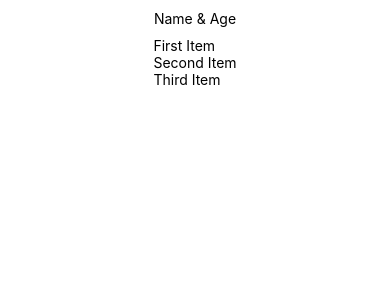
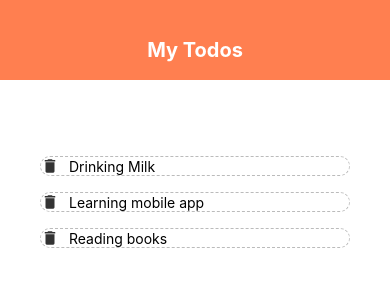
Before and after one commit to rakeshdr543/react-native-tutorial, a React Native app: screen / in a window 390 px wide. Shown: the top 300 px of the page. Built offline with nearby package versions, Linux system fonts and the light colour scheme.

Commit message:
Added todo layout

```diff
--- a/App.js
+++ b/App.js
@@ -1,22 +1,29 @@
 import { StatusBar } from 'expo-status-bar';
 import React, {useState} from 'react';
-import {Button, FlatList, ScrollView, StyleSheet, Text, TextInput, View} from 'react-native';
+import {Button, FlatList, ScrollView, StyleSheet, Text, TextInput, TouchableOpacity, View} from 'react-native';
+import Header from "./components/Header";
+import TodoItem from "./components/TodoItem";
 
 export default function App() {
-  const DATA = [
+  const [todos,setTodos]=useState([
     {
-      id: 'bd7acbea-c1b1-46c2-aed5-3ad53abb28ba',
-      title: 'First Item',
+      key: 'bd7acbea-c1b1-46c2-aed5-3ad53abb28ba',
+      title: 'Drinking Milk',
     },
     {
-      id: '3ac68afc-c605-48d3-a4f8-fbd91aa97f63',
-      title: 'Second Item',
+      key: '3ac68afc-c605-48d3-a4f8-fbd91aa97f63',
+      title: 'Learning mobile app',
     },
     {
-      id: '58694a0f-3da1-471f-bd96-145571e29d72',
-      title: 'Third Item',
+      key: '58694a0f-3da1-471f-bd96-145571e29d72',
+      title: 'Reading books',
     },
-  ];
+  ])
+
+  const pressHandler=id=>{
+    const newList=todos.filter((item)=>item.key!==id)
+    setTodos(newList)
+  }
 
   const Item = ({ title }) => (
       <View style={styles.item}>
@@ -24,18 +31,19 @@ export default function App() {
       </View>
   );
   const renderItem = ({ item }) => (
-      <Item title={item.title} />
+      <TodoItem item={item} pressHandler={pressHandler} />
   );
   return (
     <View style={styles.container}>
-      <View style={styles.header}>
-        <Text>Name & Age</Text>
+      <Header />
+      <View style={styles.content}>
+        <View style={styles.list}>
+        <FlatList
+            data={todos}
+            renderItem={renderItem}
+        />
+        </View>
       </View>
-      <FlatList
-          data={DATA}
-          renderItem={renderItem}
-          keyExtractor={item => item.id}
-      />
     </View>
   );
 }
@@ -43,18 +51,14 @@ export default function App() {
 const styles = StyleSheet.create({
   container: {
     flex: 1,
-    backgroundColor: '#fff',
-    alignItems: 'center',
-    justifyContent: 'center',
+    backgroundColor: '#fff'
   },
-  header:{
-    padding:10
+  content:{
+    padding: 40,
+    flex:1
   },
-  body:{
-    padding:1.5,
-      borderWidth:2,
-      backgroundColor: 'pink',
-      height:50,
-      margin:5
+  list:{
+    marginTop:20,
+    flex:1
   }
 });
--- /dev/null
+++ b/components/Header.js
@@ -0,0 +1,25 @@
+import React from 'react';
+import {StyleSheet, Text, View} from 'react-native';
+
+export default function Header() {
+
+    return (
+            <View style={styles.header}>
+                <Text style={styles.headerText}>My Todos</Text>
+            </View>
+    );
+}
+
+const styles = StyleSheet.create({
+    header:{
+        paddingTop:38,
+        backgroundColor:'coral',
+        height:80,
+    },
+    headerText:{
+        color:'#fff',
+        fontSize:20,
+        textAlign:'center',
+        fontWeight:'bold'
+    }
+});
--- /dev/null
+++ b/components/TodoItem.js
@@ -0,0 +1,30 @@
+import React  from 'react';
+import {StyleSheet, Text,  TouchableOpacity, View} from 'react-native';
+import { MaterialIcons } from '@expo/vector-icons';
+
+export default function TodoItem({pressHandler,item}) {
+
+    return (
+        <TouchableOpacity onPress={()=>pressHandler(item.key)}>
+            <View style={styles.item}>
+                <MaterialIcons name='delete' size={18} color='#333'  />
+                <Text style={styles.itemText} >{item.title}</Text>
+            </View>
+        </TouchableOpacity>
+    );
+}
+
+const styles = StyleSheet.create({
+    item:{
+        borderWidth:1,
+        marginTop: 16,
+        borderColor:'#bbb',
+        borderStyle:'dashed',
+        borderRadius:10,
+        flexDirection:'row',
+        alignItems:'center'
+    },
+    itemText:{
+        marginLeft:10
+    }
+});
--- a/package.json
+++ b/package.json
@@ -8,6 +8,7 @@
     "eject": "expo eject"
   },
   "dependencies": {
+    "@expo/vector-icons": "^12.0.5",
     "expo": "~42.0.1",
     "expo-status-bar": "~1.0.4",
     "react": "16.13.1",
```
Also changed, not shown: 1 other file (tests, documents, lock files or other folders).
